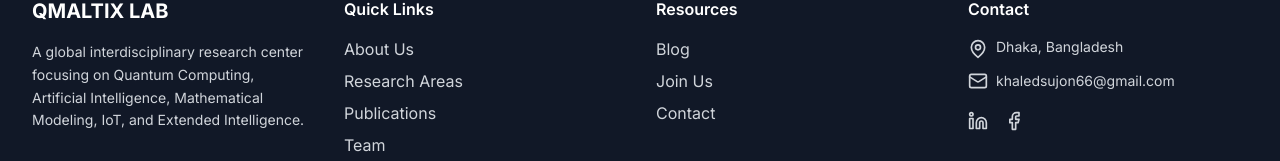
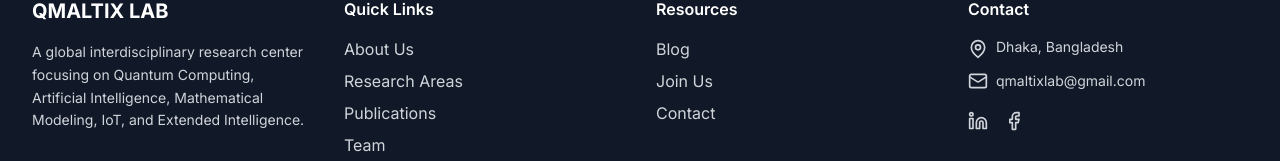
Before and after one commit to adnanshafi99/Qmaltix, a Next.js app: page / in a window 1280 px wide. Shown: the part 2911-3072 px from the top of the page. Built offline with nearby package versions, Linux system fonts and the light colour scheme; no server answers.

Commit message:
Updating email

```diff
--- a/app/contact/page.tsx
+++ b/app/contact/page.tsx
@@ -2,6 +2,7 @@
 
 import { useState } from 'react'
 import { Mail, MapPin, Phone, Send } from 'lucide-react'
+import SiteConfig from '@/metadata/site-config'
 
 export default function Contact() {
   const [formData, setFormData] = useState({
@@ -73,8 +74,8 @@
                   </div>
                   <div>
                     <h3 className="font-semibold text-gray-900 mb-1">Email</h3>
-                    <a href="mailto:khaledsujon66@gmail.com" className="text-primary-600 hover:text-primary-700">
-                      khaledsujon66@gmail.com
+                    <a href={`mailto:${SiteConfig.email}`} className="text-primary-600 hover:text-primary-700">
+                      {SiteConfig.email}
                     </a>
                   </div>
                 </div>
--- a/components/Footer.tsx
+++ b/components/Footer.tsx
@@ -1,5 +1,6 @@
 import Link from 'next/link'
 import { Mail, MapPin, Linkedin, Facebook } from 'lucide-react'
+import SiteConfig from '@/metadata/site-config'
 
 export default function Footer() {
   return (
@@ -74,8 +75,8 @@
               </li>
               <li className="flex items-center space-x-2">
                 <Mail className="h-5 w-5 flex-shrink-0" />
-                <a href="mailto:khaledsujon66@gmail.com" className="text-sm hover:text-primary-400 transition-colors">
-                  khaledsujon66@gmail.com
+                <a href={`mailto:${SiteConfig.email}`} className="text-sm hover:text-primary-400 transition-colors">
+                  {SiteConfig.email}
                 </a>
               </li>
               <li className="flex items-center space-x-4 pt-2">
--- a/metadata/site-config.ts
+++ b/metadata/site-config.ts
@@ -4,7 +4,7 @@
   title: 'Quantum Computing, AI, and Extended Intelligence',
   description: 'QMALTIX Lab is a global interdisciplinary research center focusing on Quantum Computing, Artificial Intelligence, Mathematical Modeling, IoT, and Extended Intelligence.',
   url: process.env.WEBSITE_URL || process.env.NEXT_PUBLIC_WEBSITE_URL || 'https://qmaltixlab.org',
-  email: 'khaledsujon66@gmail.com',
+  email: 'qmaltixlab@gmail.com',
   location: 'Dhaka, Bangladesh',
   keywords: [
     'quantum computing',
```
